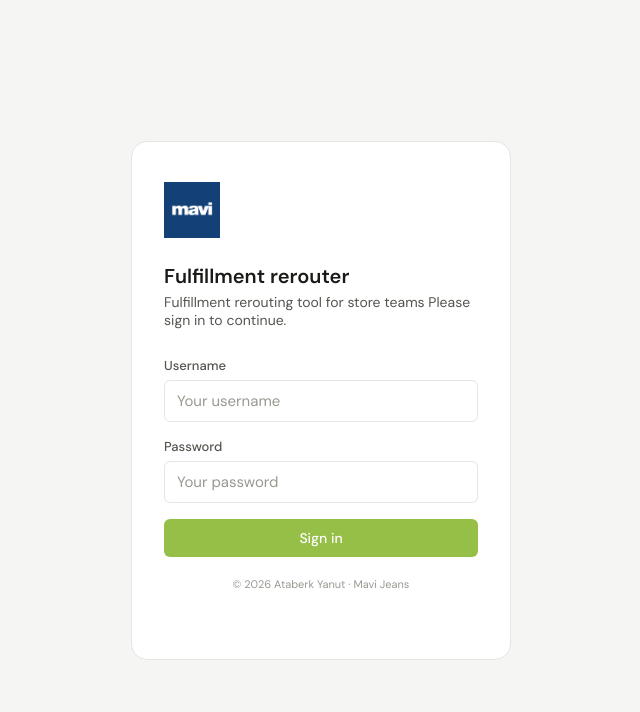
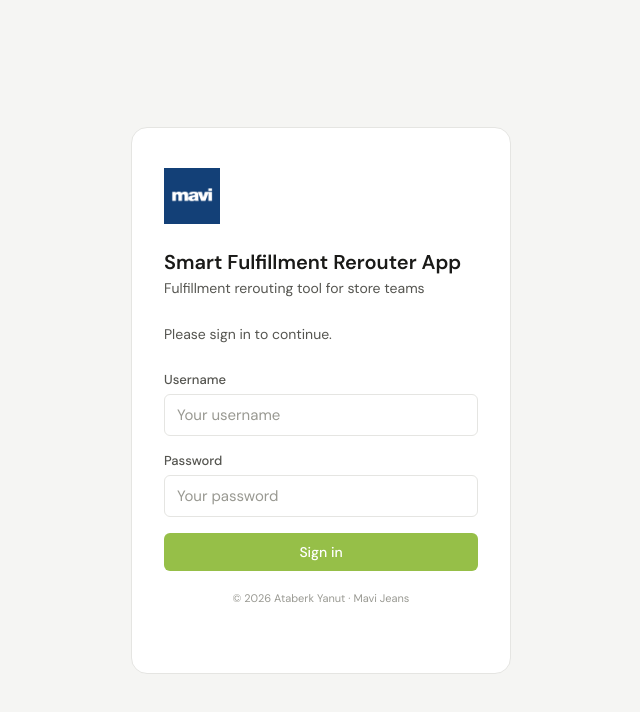
Before and after one commit to ataberkynt/sh_fulfillment_rerouting, a website: page public/index.html in a window 1280 px wide. Shown: the whole page, without its empty margins (319-959 px from the left). Drawn offline with Linux system fonts and the light colour scheme.

Commit message:
Update index.html

```diff
--- a/public/index.html
+++ b/public/index.html
@@ -169,9 +169,9 @@
     <div class="app-logo-fallback" id="login-logo-fb" style="display:none">
       <svg viewBox="0 0 24 24"><path d="M15.8 2.3c-.1-.1-.3-.1-.4 0l-1 .6c-.2-.6-.7-1.2-1.4-1.5-.6-.3-1.3-.4-2-.2-.3-.7-.8-1.2-1.5-1.2-.4 0-.8.2-1.1.5C8 .8 7.8 1.1 7.7 1.4c-.5-.1-1 0-1.4.3-.4.3-.7.7-.8 1.2l-4 12c-.1.2 0 .4.2.5l5.3 1.6 1.6 4.7c.1.2.3.3.5.2l9.6-2.9c.2-.1.3-.3.2-.5L15.8 2.3z"/></svg>
     </div>
-    <h1>Fulfillment rerouter</h1>
-    <p>Fulfillment rerouting tool for store teams
-      Please sign in to continue.</p>
+    <h1>Smart Fulfillment Rerouter App</h1>
+    <p>Fulfillment rerouting tool for store teams</p>
+    <p>Please sign in to continue.</p>
     <div class="field"><label>Username</label><input type="text" id="un-input" placeholder="Your username" autocomplete="username" /></div>
     <div class="field"><label>Password</label><input type="password" id="pw-input" placeholder="Your password" autocomplete="current-password" /></div>
     <button class="btn-primary" onclick="doLogin()" id="login-btn">Sign in<div class="spinner" id="login-spinner"></div></button>
```
